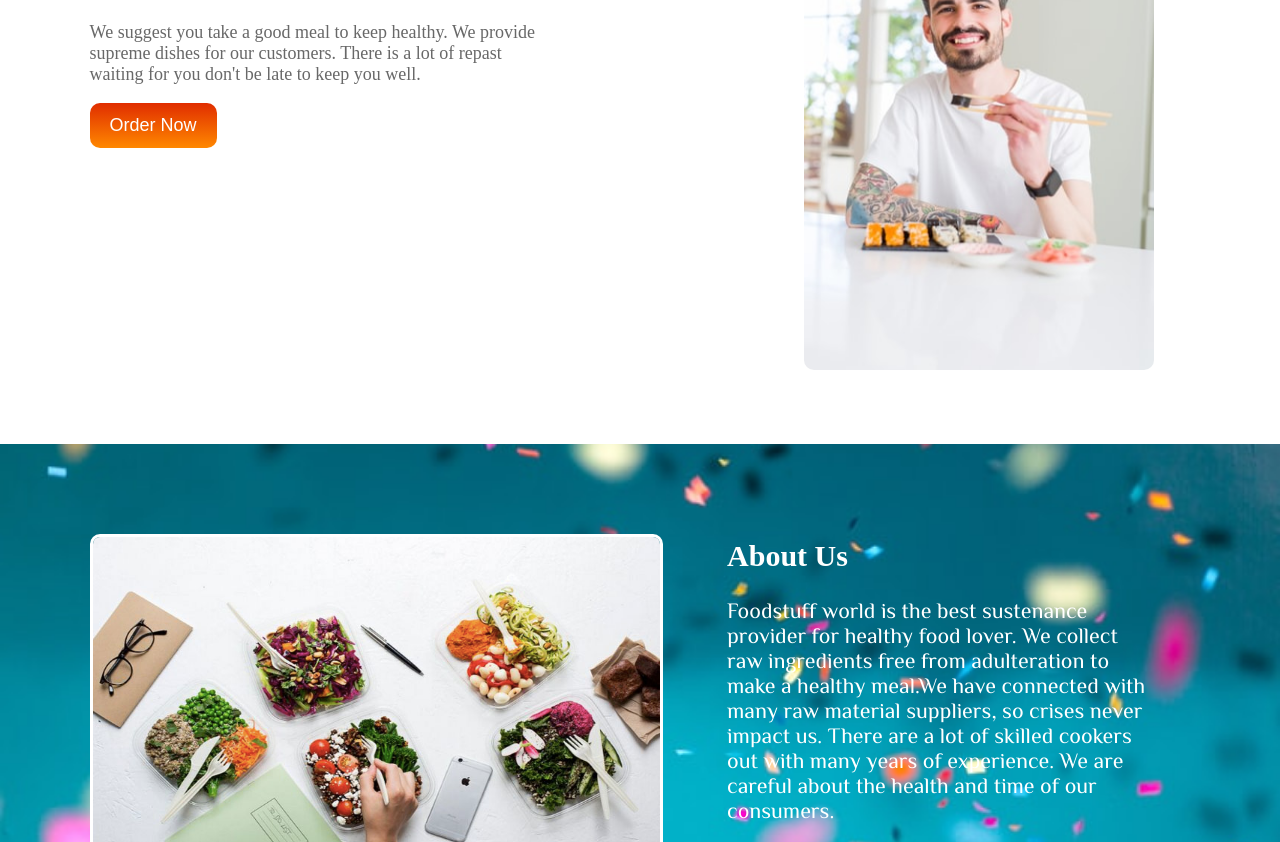
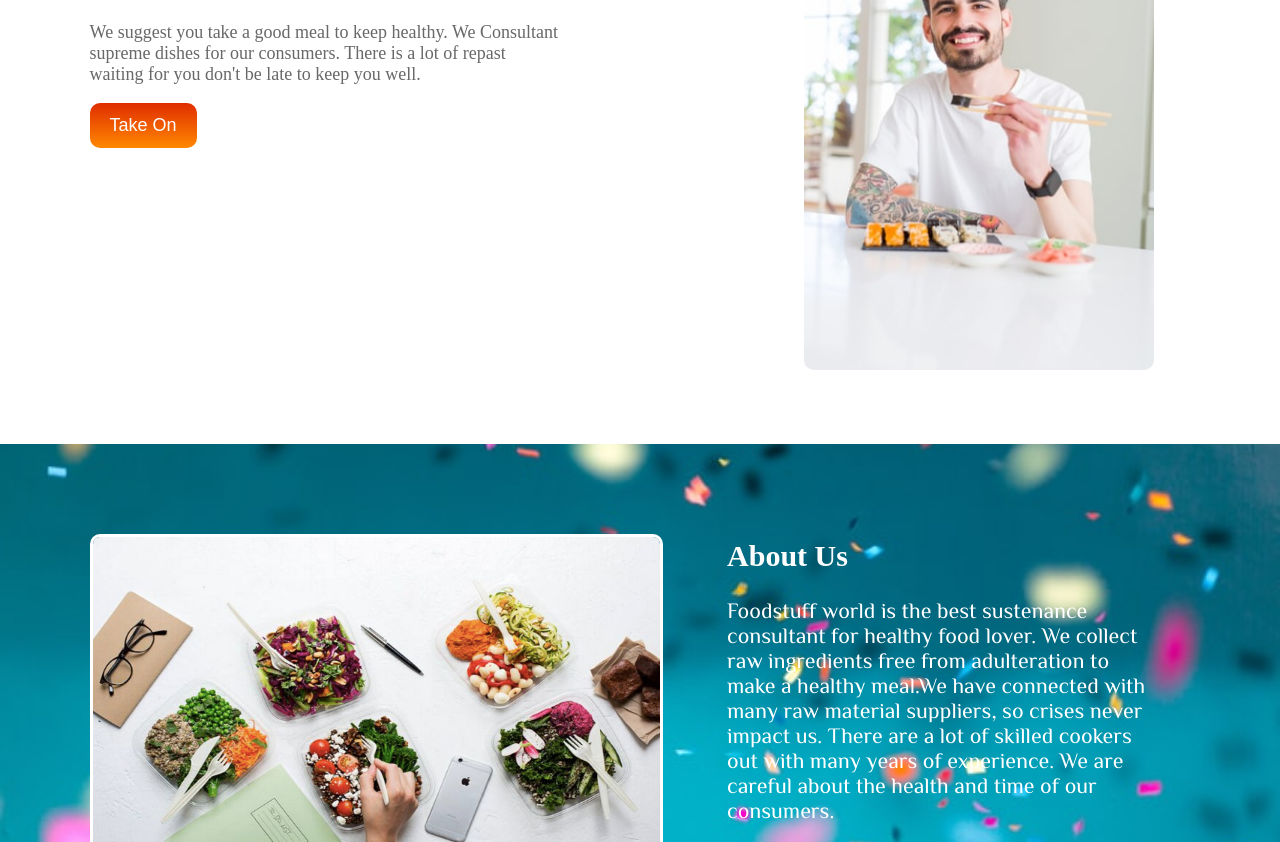
Before and after one commit to Mdashik-pradhan/foodstuff, a plain HTML site: page index.html in a window 1280 px wide. Shown: the part 260-1102 px from the top of the page. Drawn offline with Linux system fonts and the light colour scheme.

Commit message:
links updated

```diff
--- a/index.html
+++ b/index.html
@@ -33,10 +33,10 @@
                     Good food choices are <br>
                     the best investments.
                 </h2>
-                <p>We suggest you take a good meal to keep healthy. We provide <br> supreme dishes for our customers.
+                <p>We suggest you take a good meal to keep healthy. We Consultant <br> supreme dishes for our consumers.
                     There
                     is a lot of repast <br> waiting for you don't be late to keep you well.</p>
-                <a href="#recipe"><button>Order Now</button></a>
+                <a href="https://www.linkedin.com/in/ashik-pradhan" target="_blank"><button>Take On</button></a>
             </div>
             <div class="half-width-1">
                 <img src="./images/food2.jfif" alt="">
@@ -52,7 +52,7 @@
                 </div>
                 <div class="about-content half-width-1">
                     <h2>About Us</h2>
-                    <p>Foodstuff world is the best sustenance provider for healthy food lover. We collect raw
+                    <p>Foodstuff world is the best sustenance consultant for healthy food lover. We collect raw
                         ingredients free
                         from adulteration to make a healthy meal.We have connected with many raw material suppliers, so
                         crises never impact us. There are a lot of skilled cookers out with many years
@@ -131,7 +131,7 @@
     <footer class="mt">
         <div>
             <h1><a href="#home"><span class="logo">F</span>oodstuff World<span class="logo">.</span></a></h1>
-            <p>Healthy food is the ingredient that binds us together<sup class="heart">♥</sup></p>
+            <p>Healthy food is the ingredient that binds us together<sup class="heart"> ♥</sup></p>
         </div>
     </footer>
 </body>
--- a/style.css
+++ b/style.css
@@ -189,5 +189,5 @@ footer p {
 }
 
 .heart {
-    color: #e02d00;
+    color: #ff6600;
 }
```
